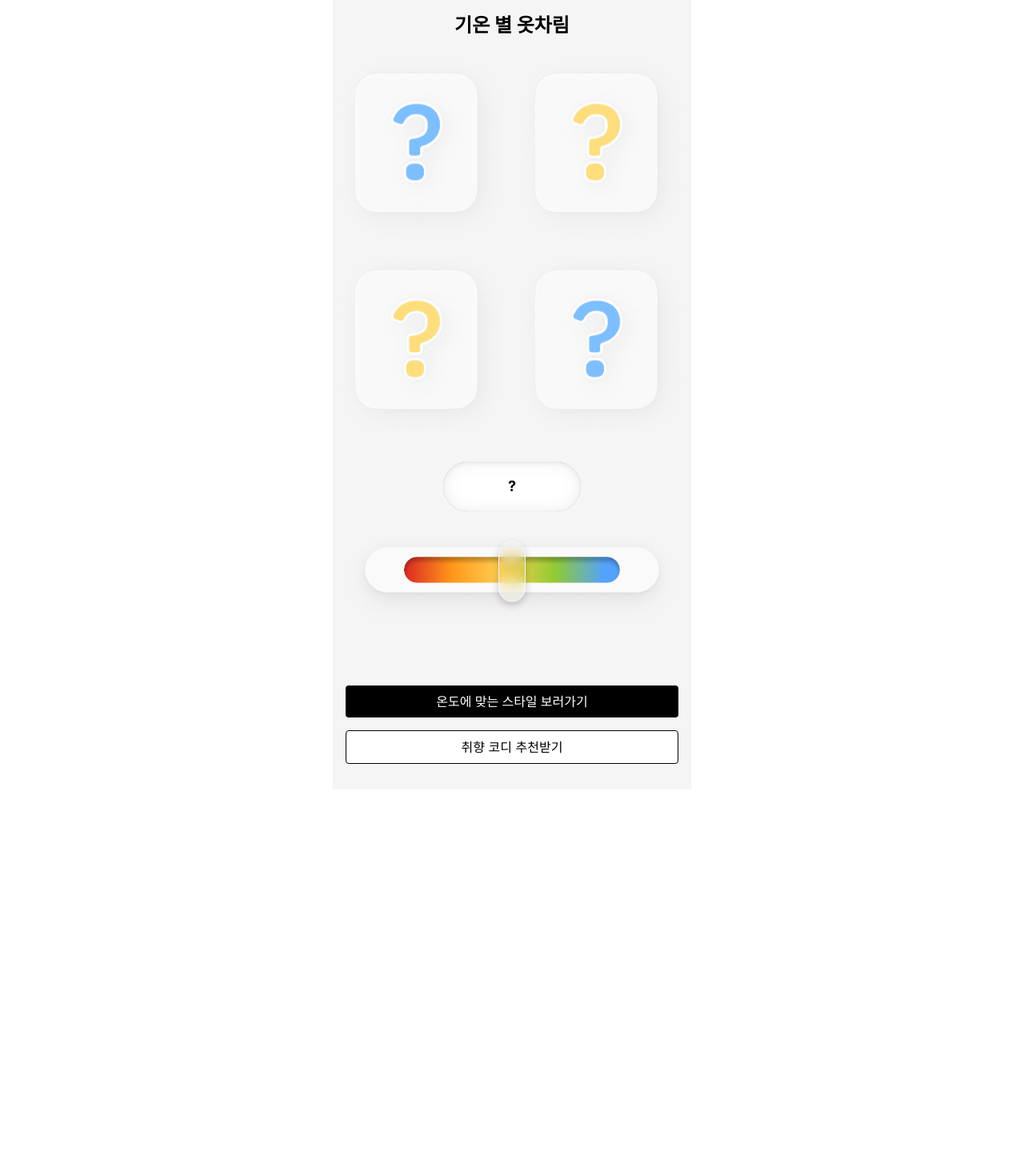
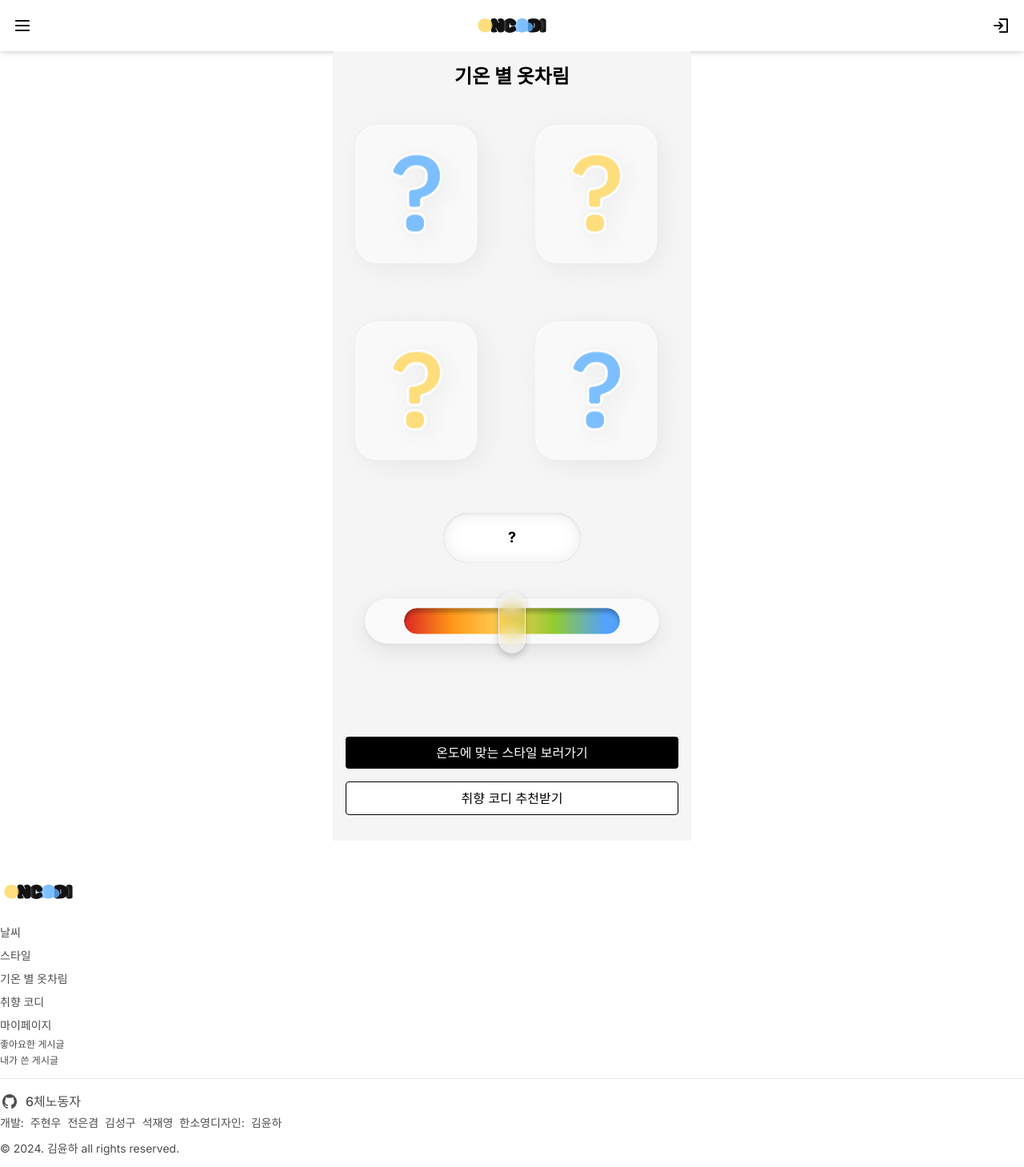
Before and after one commit to 6chenodongja/6che, a Next.js app: page /thermometer-style in a window 1280 px wide. Shown: the whole page at 80% size. Before the commit the page ends 987 px from the top, so only its background shows below. Built offline with nearby package versions, Linux system fonts and the light colour scheme.

Commit message:
feat: add Header and Footer

```diff
--- a/src/app/(providers)/(root)/thermometer-style/page.tsx
+++ b/src/app/(providers)/(root)/thermometer-style/page.tsx
@@ -1,12 +1,18 @@
-"use client";
+'use client';
 
-import React from "react";
-import ThermometerStyle from "./ThermometerStyle";
+import React from 'react';
+import ThermometerStyle from './ThermometerStyle';
+import Header from 'app/(providers)/(components)/Header';
+import Footer from 'app/(providers)/(components)/Footer';
 
 function Page() {
   return (
     <div>
-      <ThermometerStyle />
+      <Header />
+      <main>
+        <ThermometerStyle />
+      </main>
+      <Footer />
     </div>
   );
 }
```
